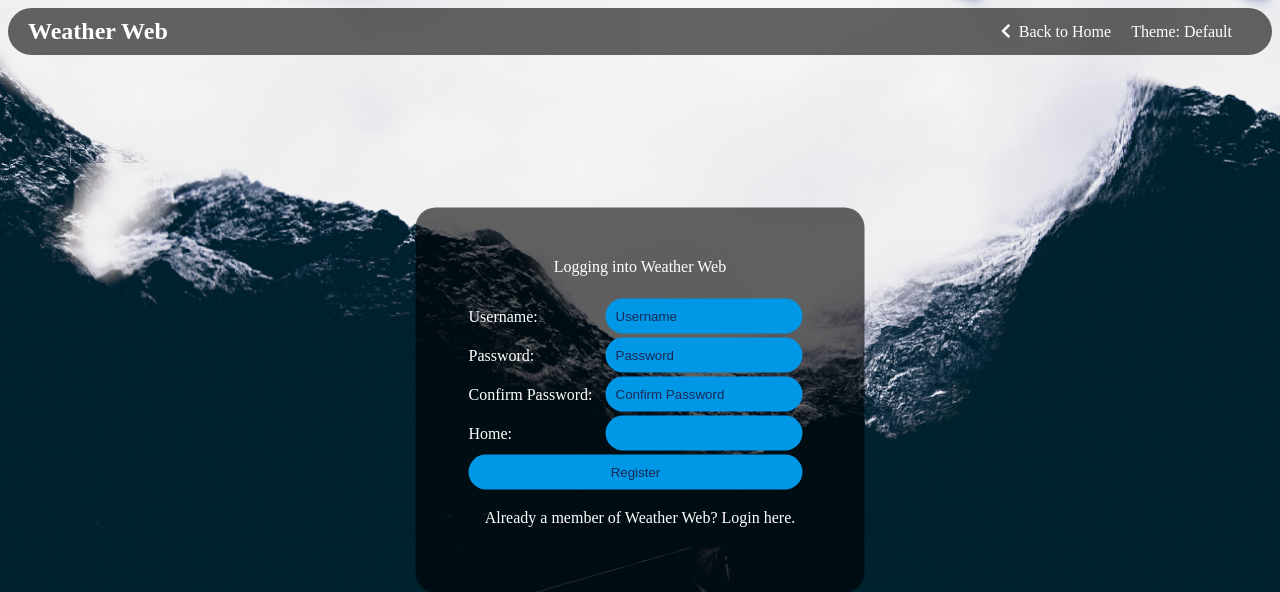
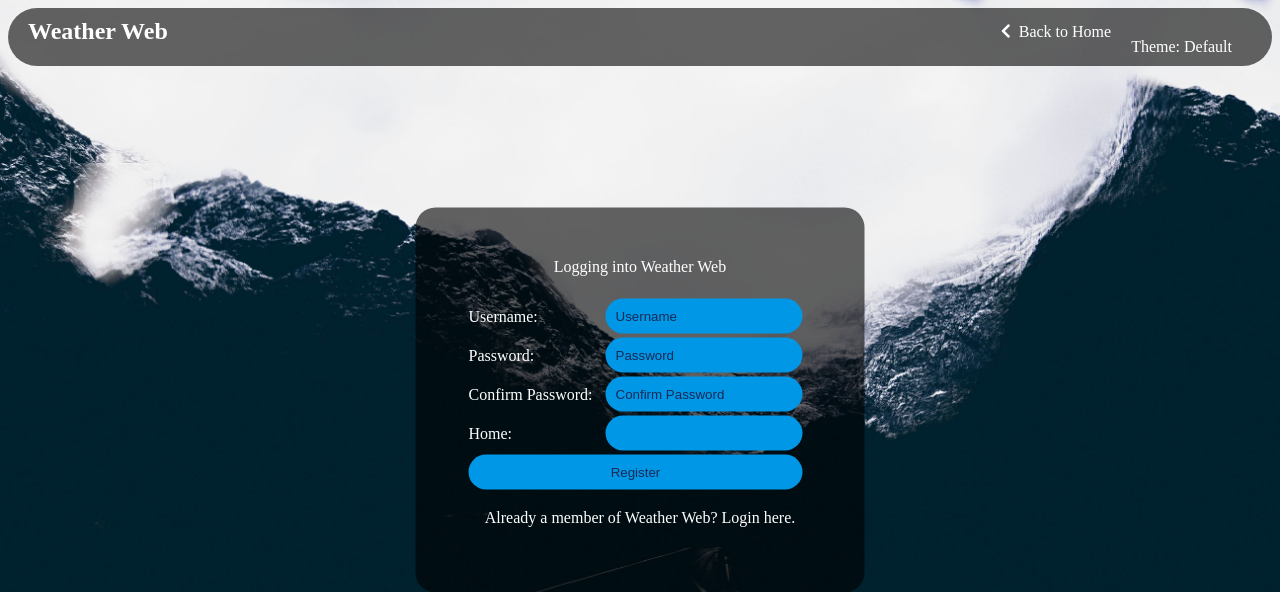
Before and after one commit to Raks110/Weather, a Flask app: page /register in a window 1280 px wide. Shown: the top 592 px of the page. Run offline with Flask 2, Linux system fonts and the light colour scheme; data that the repository does not hold is empty; some libraries are stand-ins or nearby versions.

Commit message:
Update register.html

```diff
--- a/Templates/register.html
+++ b/Templates/register.html
@@ -1,14 +1,3 @@
-<!--
-
-Placeholders:
-  1. background
-  2. fontDiv
-  3. colorDiv
-  4. theme
-  5. city
-
--->
-
 <html>
   <head>
     <title>Welcome to Weather Web</title>
@@ -127,6 +116,9 @@ Placeholders:
           float: right;
           display: block;
         }
+        .navDiv span{
+          padding-top: 10px;
+        }
       }
       @media screen and (max-width: 600px) {
         .navDiv.responsive {
@@ -143,6 +135,7 @@ Placeholders:
           text-align: left;
         }
         .navDiv.responsive{
+          z-index: 100;
           border-radius: 10px;
         }
       }
@@ -164,7 +157,7 @@ Placeholders:
     <div class="navDiv" id="topnav">
       <nav>
         <span><h1>Weather Web</h1></span>
-        <span class="navLog">{{theme}}</span>
+        <span class="navLog" style="padding-top: 20px">{{theme}}</span>
         <span class="navLog">
           {% if city %}
             <a href = "/loc" class="navLink">{{city}}</a>
```
